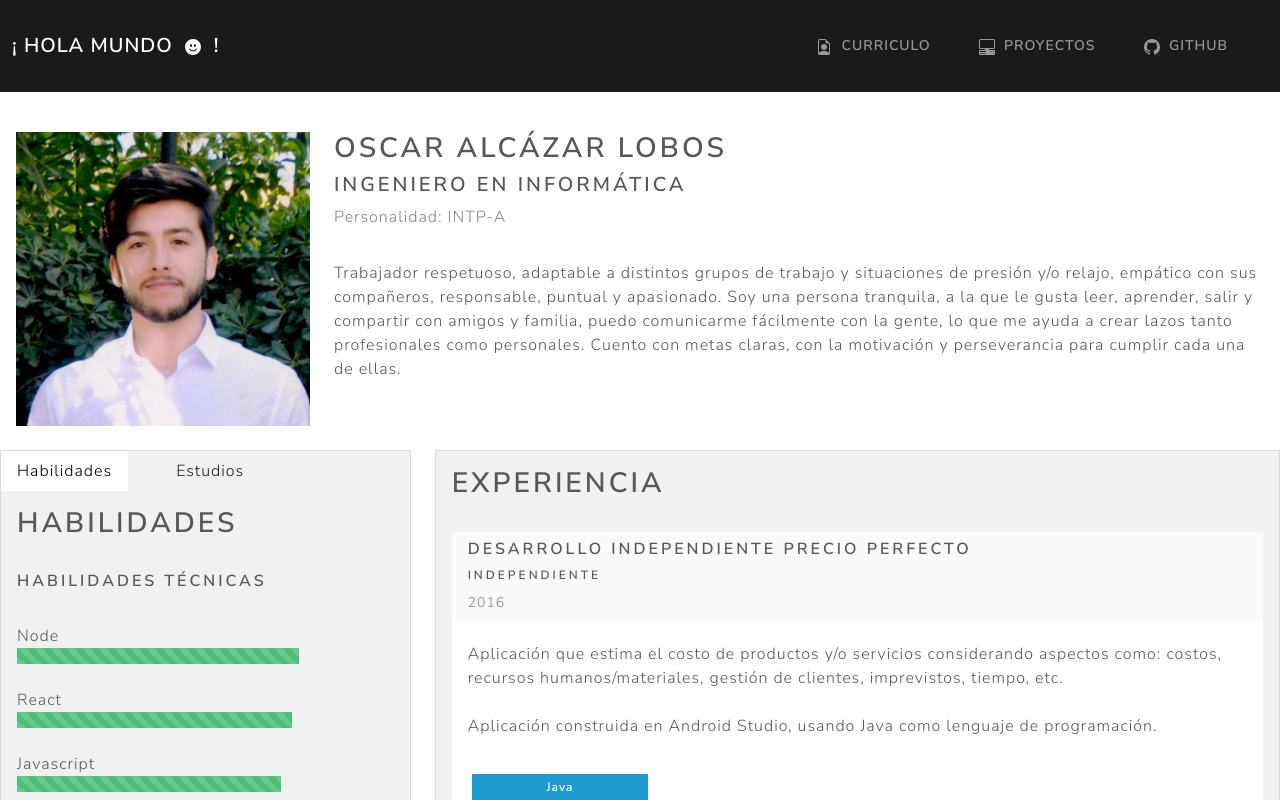
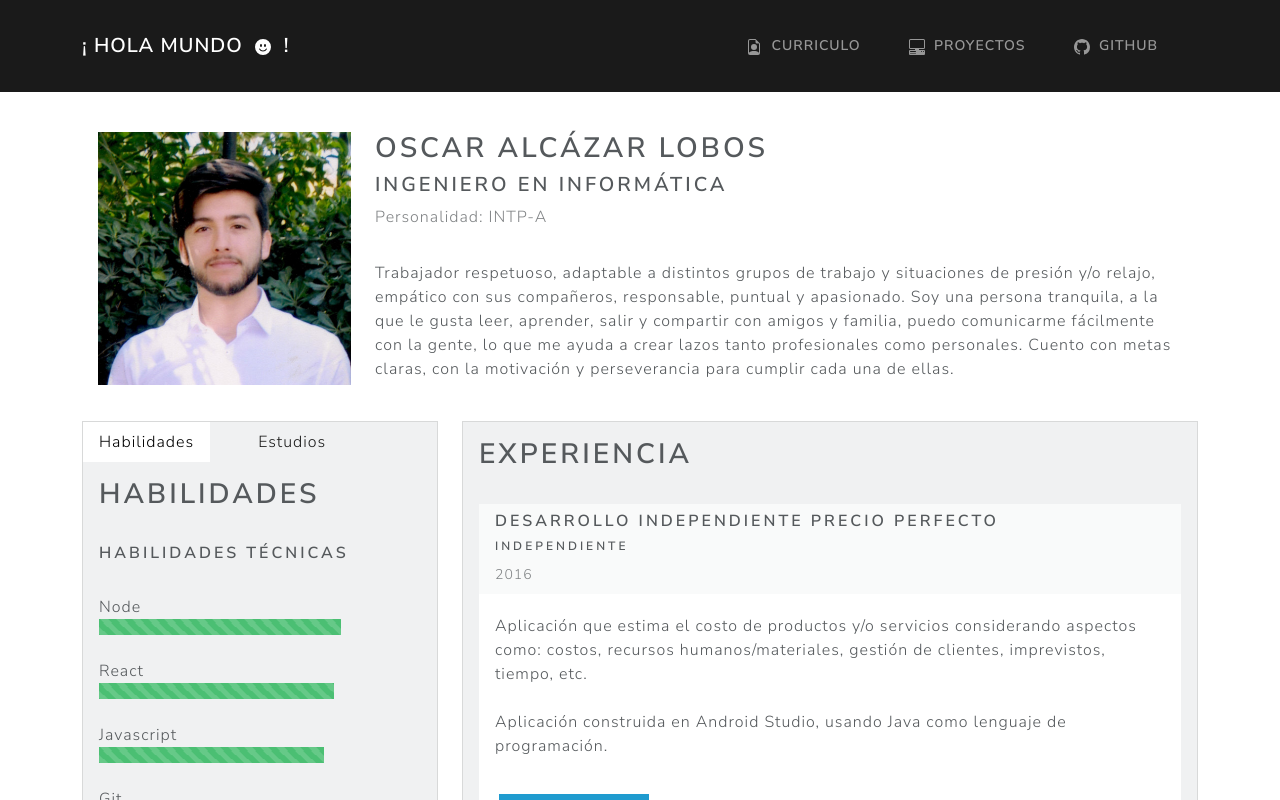
Before and after one commit to racsorazaclasobol/portafolio-code, a Next.js app: page / in a window 1280 px wide. Shown: the top 800 px of the page. Built offline with nearby package versions, Linux system fonts and the light colour scheme.

Commit message:
Temp Deleted

```diff
--- a/components/NavBar.jsx
+++ b/components/NavBar.jsx
@@ -6,7 +6,7 @@ const NavBar = () => {
 	return (
 	<>
 		<nav className="navbar navbar-expand-lg navbar-dark bg-primary">
-			<div className="container-fluid">
+			<div className="container">
 
 				<Link href='/' className="navbar-brand">
 					¡ Hola Mundo
--- a/layout/PortafolioLayout.jsx
+++ b/layout/PortafolioLayout.jsx
@@ -9,7 +9,7 @@ const PortafolioLayout = ({ children }) => {
 				<NavBar />
 			</div>
 
-			<main className="py-4" style={{ minHeight:'100vh' }}>
+			<main className="container py-4" style={{ minHeight:'100vh' }}>
 				{ children }
 			</main>
 
```
